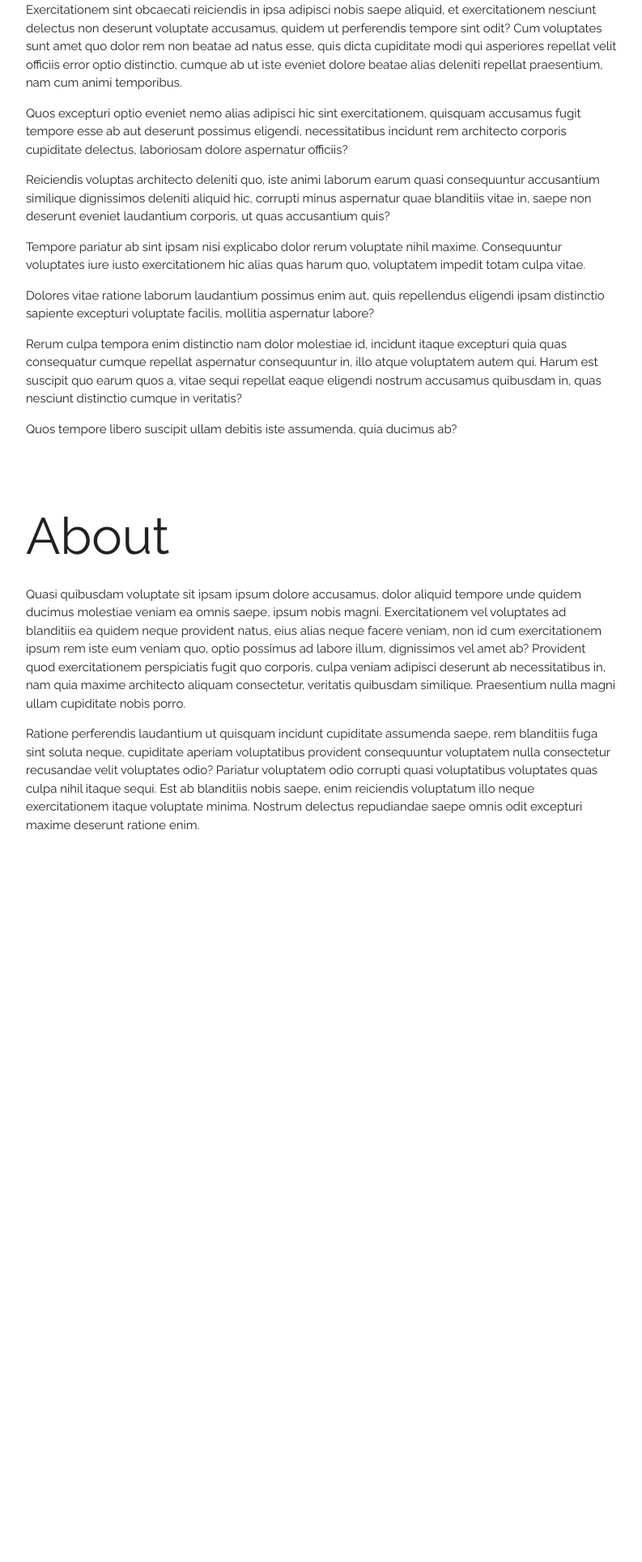
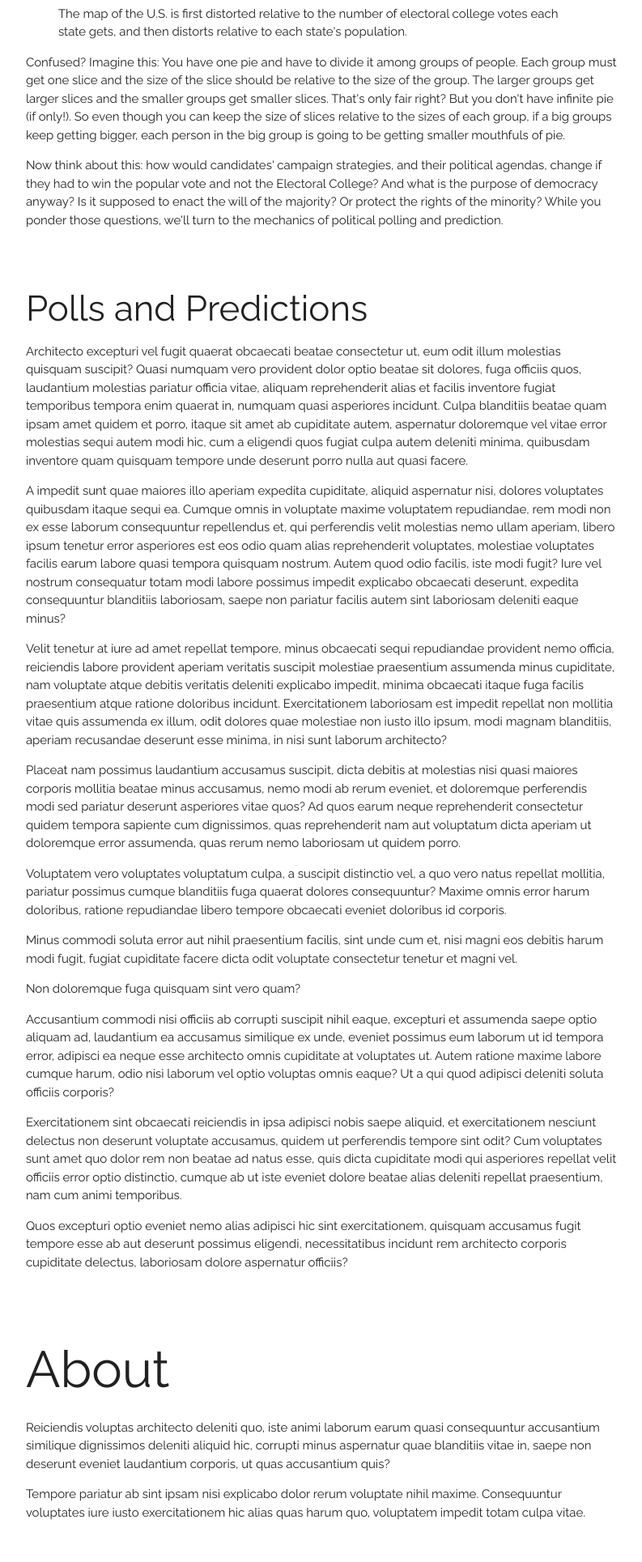
Before and after one commit to pmench/mrp-team, a Django app: template website_699/templates/ppredict/home.html in a window 1280 px wide. Shown: the part 1731-3660 px from the top of the page at 81% size, without its empty margins (136-929 px from the left). Before the commit the page ends 2756 px from the top, so only its background shows below. Run offline with Django 3.2, Linux system fonts and the light colour scheme; the template is opened without the code that fills it, so the values that code supplies are empty.

Commit message:
Add intro content to website

```diff
--- a/src/map_viz_gen.py
+++ b/src/map_viz_gen.py
@@ -127,10 +127,10 @@ def main():
     # build_plot(us_hex_map, "../website_699/ppredict/static/ppredict/2020_hexbin.svg")
 
     # Build hexmap based on 2020 predictions
-    state_results = pd.read_csv("../data/2020_election/final_pred_elec_ML.csv")
+    state_results = pd.read_csv("../data/2024_election/final_pred_elec_2024.csv")
     state_results = state_results.set_index("State")
     us_hex_map = merge_and_encode_wins(us_hex_map, state_results, pred=True)
-    build_plot(us_hex_map, "../data/2020_election/2020_pred_hexbin.svg")
+    build_plot(us_hex_map, "../data/2024_election/2024_pred_hexbin.svg")
 
 
 if __name__ == "__main__":
--- a/website_699/templates/ppredict/base_materialize.html
+++ b/website_699/templates/ppredict/base_materialize.html
@@ -17,8 +17,9 @@
     <link href="{% static 'ppredict/styles.css' %}" rel="stylesheet">
     <!--Import materialize.css-->
     <meta charset="UTF-8">
+    <link rel="shortcut icon" type="image/png" href="{% static 'ppredict/favicon.png' %}">
 
-    <title>699</title>
+    <title>pollrbear</title>
 </head>
 <!--TODO: Update ids to match final section names -->
 <body>
@@ -35,7 +36,8 @@
         <div class="toc-wrapper pinned" style="top: 0px;">
           <ul class="section table-of-contents">
             <li><a href="#introduction">Introduction</a></li>
-            <li><a href="#methods">Methods</a></li>
+            <li><a href="#election-explainer">U.S. Elections</a></li>
+            <li><a href="#methods">Polls and Predictions</a></li>
             <li><a href="#about">About</a></li>
           </ul>
         </div>
@@ -46,7 +48,8 @@
     <!-- Sidenav for small screens -->
     <ul class="sidenav pinned" id="mobile-toc" style="top: 0px;">
         <li><a href="#introduction">Introduction</a></li>
-        <li><a href="#methods">Methods</a></li>
+        <li><a href="#election-explainer">U.S. Elections</a></li>
+        <li><a href="#methods">Polls and Predictions</a></li>
         <li><a href="#about">About</a></li>
     </ul>
 
--- a/website_699/templates/ppredict/home.html
+++ b/website_699/templates/ppredict/home.html
@@ -5,22 +5,79 @@
     <div class="col s12 m9 l10">
       <div id="introduction" class="section scrollspy">
         <div class="container">
-            <h1>Welcome</h1>
-            <h3>
-                All About U.S. Elections (in 5 Minutes or Less)
-            </h3>
+            <h1>Demystifying Political Polling</h1>
+            <h3>Getting From Polls To Predictions</h3>
             <figure>
                 <img src="{% static 'ppredict/2020_hexbin.svg' %}" alt="2020 election map" class="responsive-img">
                 <figcaption>2020 Presidential election map showing how each state voted.</figcaption>
             </figure>
+            <p>
+                It's election season! (Is it never not?) That means it's also election <em>prediction</em> season, where
+                legions of pundits, "personalities", and pollsters opine on who will win in November, with varying levels
+                of methodological integrity. And although it has a certain cachet to say that Joe Biden has the advantage
+                because as a Scorpio Sun in the twelfth house he vibes better with the zeitgeist, most analyst use more,
+                ahem, complex methods. But what are those methods? How do they work? How do polls turn into predictions?
+                We're here to answer your questions. But first, a quick refresher on U.S. elections.
+            </p>
+        </div>
+      </div>
 
-        <p> {% lorem 5 p random %} </p>
-        </div>
+      <div id="election-explainer" class="section scrollspy">
+          <div class="container">
+              <h3>All About U.S. Presidential Elections (In 5 Minutes or Less)</h3>
+              <p>
+                  Here's the weird thing about U.S. presidential elections: The people don't elect the president. One
+                  would assume that candidates become president if they win the popular vote, that is if they earn a
+                  majority (or plurality) of votes. Instead, when you cast a vote for a candidate, you're actually voting
+                  for "electors," who are the people who <em>actually</em> cast votes for a specific candidate.  In most states,
+                  the candidate who wins the popular vote in the state gets a group of electors who all cast votes for
+                  that candidate (but note that electors aren't necessarily required to vote for their state's winner—in
+                  2016, electors cast votes for John Kasich and Colin Powell (Fortier 2020, 9)).
+              </p>
+
+              <p>
+                  The Constitution empowers state legislatures to decide how to appoint these Electors and currently all
+                  states make that decision based on the popular vote, though the mechanics of it vary from state to
+                  state (Fortier 2020, 3-6). Suffice to say: Citizens cast their votes for a presidential candidate,
+                  which results in certain electors being appointed, who are supposed to follow the popular will in their
+                  state and vote for the presidential candidate who earned the most votes in their state. Then, the
+                  candidate who wins the majority of votes cast by electors wins the election.
+              </p>
+              <p>
+                  Nationwide, there are 538 electors and each state gets a certain number of electors based on its
+                  congressional representation. This leads to a much-criticized aspect of the Electoral College:
+                  smaller states wield more electoral power. The size of the House and Senate are fixed so even though
+                  the number of Representatives a state gets adjusts based on a state's population, and thus the number
+                  of electors each state gets remains relative to its population, the number of people represented by
+                  one electoral vote is much greater in populous states.
+              </p>
+              <figure>
+                <img src="{% static 'ppredict/ecollege_pop.gif' %}" alt="ecollege-vs-pop" class="responsive-img">
+                <figcaption>
+                    The map of the U.S. is first distorted relative to the number of electoral college votes each state
+                    gets, and then distorts relative to each state's population.
+                </figcaption>
+            </figure>
+              <p>
+                  Confused? Imagine this: You have one pie and have to divide it among groups of people. Each group must
+                  get one slice and the size of the slice should be relative to the size of the group. The larger groups
+                  get larger slices and the smaller groups get smaller slices. That's only fair right? But you don't have
+                  infinite pie (if only!). So even though you can keep the size of slices relative to the sizes of each
+                  group, if a big groups keep getting bigger, each person in the big group is going to be getting smaller
+                  mouthfuls of pie.
+              </p>
+              <p>
+                  Now think about this: how would candidates' campaign strategies, and their political agendas, change
+                  if they had to win the popular vote and not the Electoral College? And what is the purpose of democracy
+                  anyway? Is it supposed to enact the will of the majority? Or protect the rights of the minority? While
+                  you ponder those questions, we'll turn to the mechanics of political polling and prediction.
+              </p>
+          </div>
       </div>
 
       <div id="methods" class="section scrollspy">
           <div class="container">
-              <h1>Methods</h1>
+              <h3>Polls and Predictions</h3>
               <p>{% lorem 10 p random %}</p>
           </div>
       </div>
```
